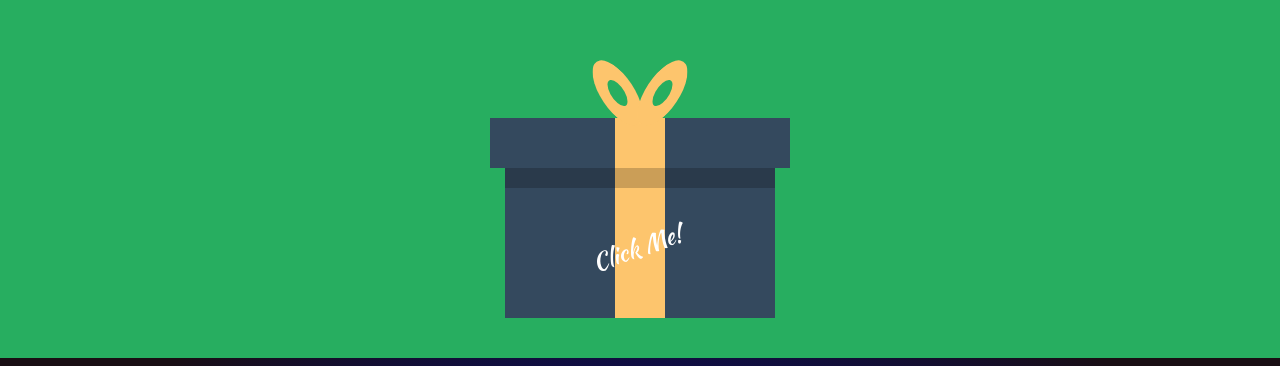
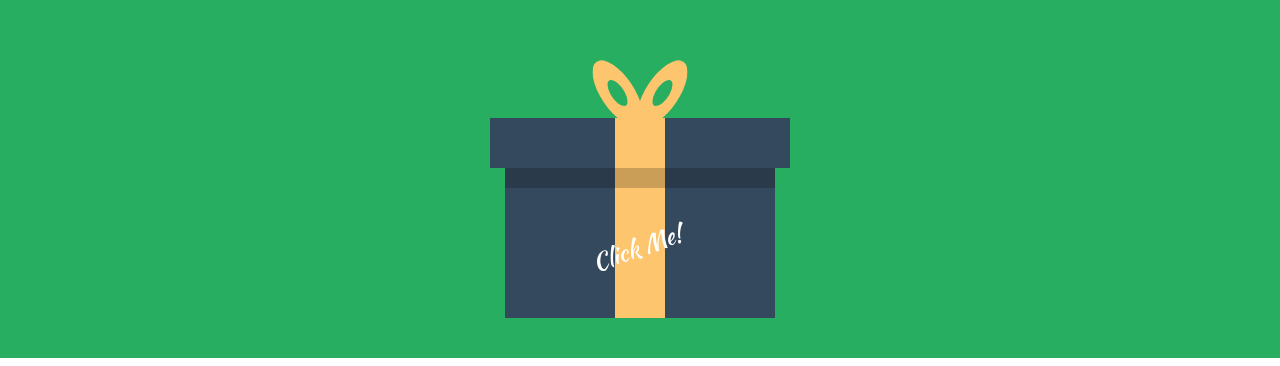
Before and after one commit to rathod-pratham/rathod-pratham.github.io, a plain HTML site: page index.html in a window 1280 px wide. Shown: the part 442-808 px from the top of the page. Drawn offline with Linux system fonts and the light colour scheme.

Commit message:
bg changes

```diff
--- a/css/style1.css
+++ b/css/style1.css
@@ -5,10 +5,8 @@ html, body, .container {
 }
 
 body {
-  background: #e74;
+  background: rgb(255, 255, 255);
   overflow: hidden;
-  background-image: linear-gradient(to bottom, #190e14, #0d0d4b 30%, #c76075 80%, #e9b64b 95%);
-  background-image: radial-gradient(circle at center bottom, #e9b64b, #c76075 15%, #0d0d4b 75%, #190e14 90%);
 }
 
 .merrywrap {
```
